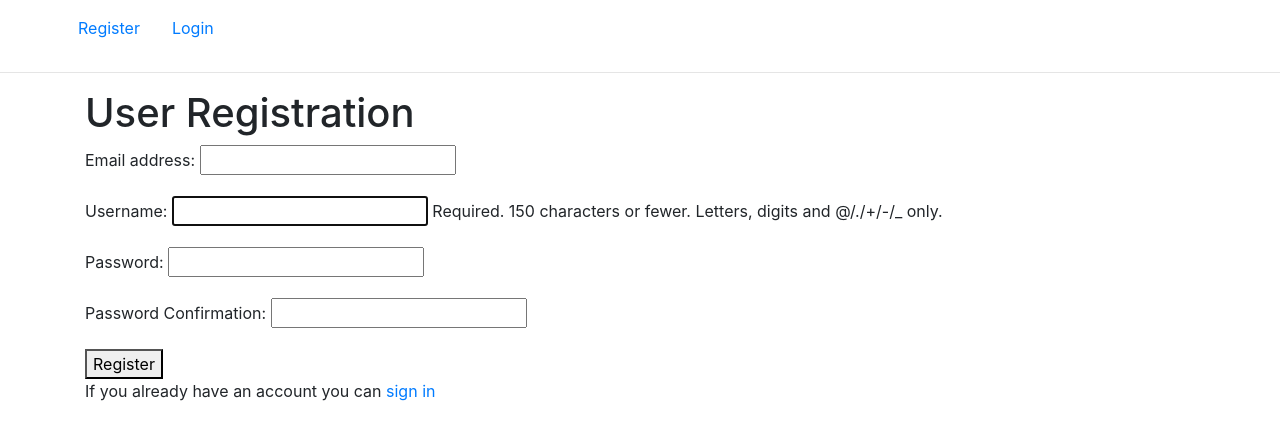
After one commit to jacqueline-walsh/popit, a Django app: page /accounts/register/ in a window 1280 px wide. The commit adds this page. Shown: the top 440 px of the page. Run offline with Django 3.2, Linux system fonts and the light colour scheme; some libraries are stand-ins or nearby versions.

Commit message:
add registration and profile pages

```diff
--- a/accounts/forms.py
+++ b/accounts/forms.py
@@ -1,6 +1,37 @@
 from django import forms
+from django.contrib.auth.models import User
+from django.contrib.auth.forms import UserCreationForm
+from django.core.exceptions import ValidationError
 
 class UserLoginForm(forms.Form):
-
+    """ User Login Form """
     username = forms.CharField()
     password = forms. CharField(widget=forms.PasswordInput)
+
+class UserRegistrationForm(UserCreationForm):
+    """ User Registration Form """
+    password1 = forms. CharField(label="Password", widget=forms.PasswordInput)
+    password2 = forms. CharField(label="Password Confirmation", widget=forms.PasswordInput)
+
+    class Meta:
+        model = User
+        fields = ['email', 'username', 'password1', 'password2']
+
+    def clean_email(self):
+        email = self.cleaned_data.get('email')
+        username = self.cleaned_data.get('username')
+        if User.objects.filter(email=email).exclude(username=username):
+            raise forms.ValidationError(u'Email address must be unique')
+        return email
+
+    def clean_password2(self):
+        password1 = self.cleaned_data.get('password1')
+        password2 = self.cleaned_data.get('password2')
+
+        if not password1 or not password2:
+            raise ValidationError("Please confirm your password")
+
+        if password1 != password2:
+            raise ValidationError("Passwords must match")
+
+        return password2
--- a/accounts/urls.py
+++ b/accounts/urls.py
@@ -4,5 +4,7 @@ from . import views
 
 urlpatterns = [
     path('login/', views.login, name="login"),
-    path('logout/', views.logout, name="logout")
+    path('logout/', views.logout, name="logout"),
+    path('register/', views.register, name="register"),
+    path('profile/', views.profile, name="profile")
 ]
--- a/accounts/views.py
+++ b/accounts/views.py
@@ -1,7 +1,8 @@
 from django.shortcuts import render, redirect, reverse
 from django.contrib import auth, messages
 from django.contrib.auth.decorators import login_required
-from accounts.forms import UserLoginForm
+from django.contrib.auth.models import User
+from accounts.forms import UserLoginForm, UserRegistrationForm
 
 # log in page for user
 def login(request):
@@ -34,3 +35,36 @@ def logout(request):
     auth.logout(request)
     messages.success(request, "You have successfully been logged out!")
     return redirect(reverse('index'))
+
+
+# Register a user
+def register(request):
+    if request.user.is_authenticated:
+        return redirect(reverse('index'))
+
+    if request.method == "POST":
+        registration_form = UserRegistrationForm(request.POST)
+
+        if registration_form.is_valid():
+            registration_form.save()
+
+            user = auth.authenticate(username=request.POST['username'],
+                                    password=request.POST['password1'])
+            if user:
+                auth.login(user=user, request=request)
+                messages.success(request, "You have successfully registered!")
+                return redirect(reverse('login'))
+            else:
+                message.error(request, "Unable to register your account at this time")
+    else:
+        registration_form = UserRegistrationForm()
+
+    context = {"registration_form": registration_form}
+
+    return render(request, 'accounts/registration.html', context)
+
+# User Profile Page
+def profile(request):
+    user = User.objects.get(email=request.user.email)
+    context = {'user': user}
+    return render(request, 'accounts/profile.html', context)
--- a/templates/accounts/login.html
+++ b/templates/accounts/login.html
@@ -4,7 +4,7 @@
     <h1>User Login</h1>
     <form action="" method="POST">
         {% csrf_token %}
-        {{ login_form }}
+        {{ login_form.as_p }}
         <button type="submit">Login</button>
     </form>
 {% endblock content %}
--- /dev/null
+++ b/templates/accounts/registration.html
@@ -0,0 +1,11 @@
+{% extends 'base.html' %}
+{% block title %} | Register User {% endblock %}
+{% block content %}
+    <h1>User Registration</h1>
+    <form action="" method="POST">
+        {% csrf_token %}
+        {{ registration_form.as_p }}
+        <button type="submit">Register</button>
+    </form>
+    <p>If you already have an account you can <a href="{% url 'login' %}">sign in</a></p>
+{% endblock content %}
--- a/templates/partials/_navbar.html
+++ b/templates/partials/_navbar.html
@@ -5,7 +5,7 @@
             {% if user.is_authenticated %}
             <!-- profile link -->
                 <li {% if 'profile' in request.path %} class="nav-item active mr-3" {% else %} class="nav-item mr-3" {% endif %}>
-                    <a class="nav-link" href="#">
+                    <a class="nav-link" href="{% url 'profile' %}">
                         <i class="fas fa-user"></i> profile</a>
                 </li>
                 <!-- logout link -->
@@ -18,7 +18,7 @@
                 <!-- register link active path -->
                 <li {% if 'register' in request.path %} class="nav-item active mr-3" {% else %} class="nav-item mr-3" {% endif %}>
                     <!-- register link -->
-                    <a class="nav-link" href="#">
+                    <a class="nav-link" href="{% url 'register' %}">
                         <i class="fas fa-user-plus"></i> Register</a>
                 </li>
                 <!-- login link active path -->
```
Also changed, not shown: templates/accounts/profile.html (added, +8 -0 lines).
